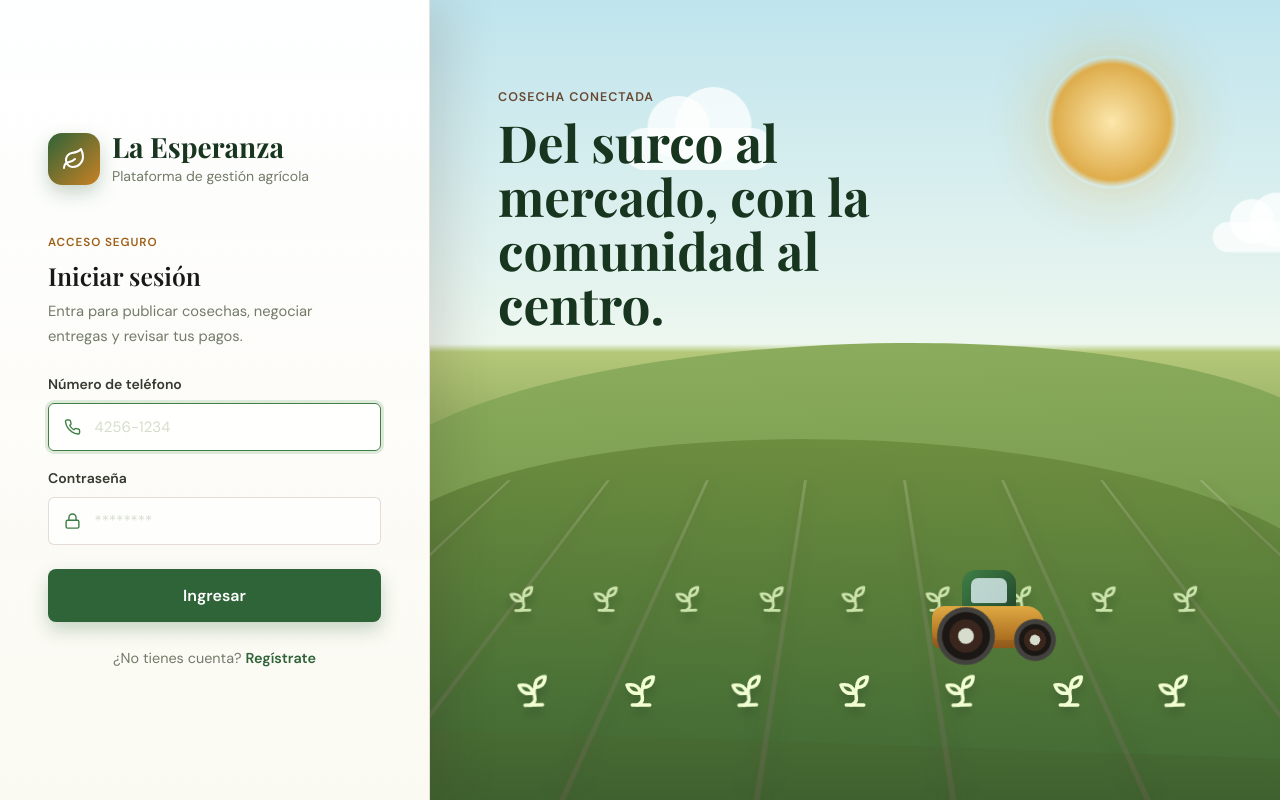
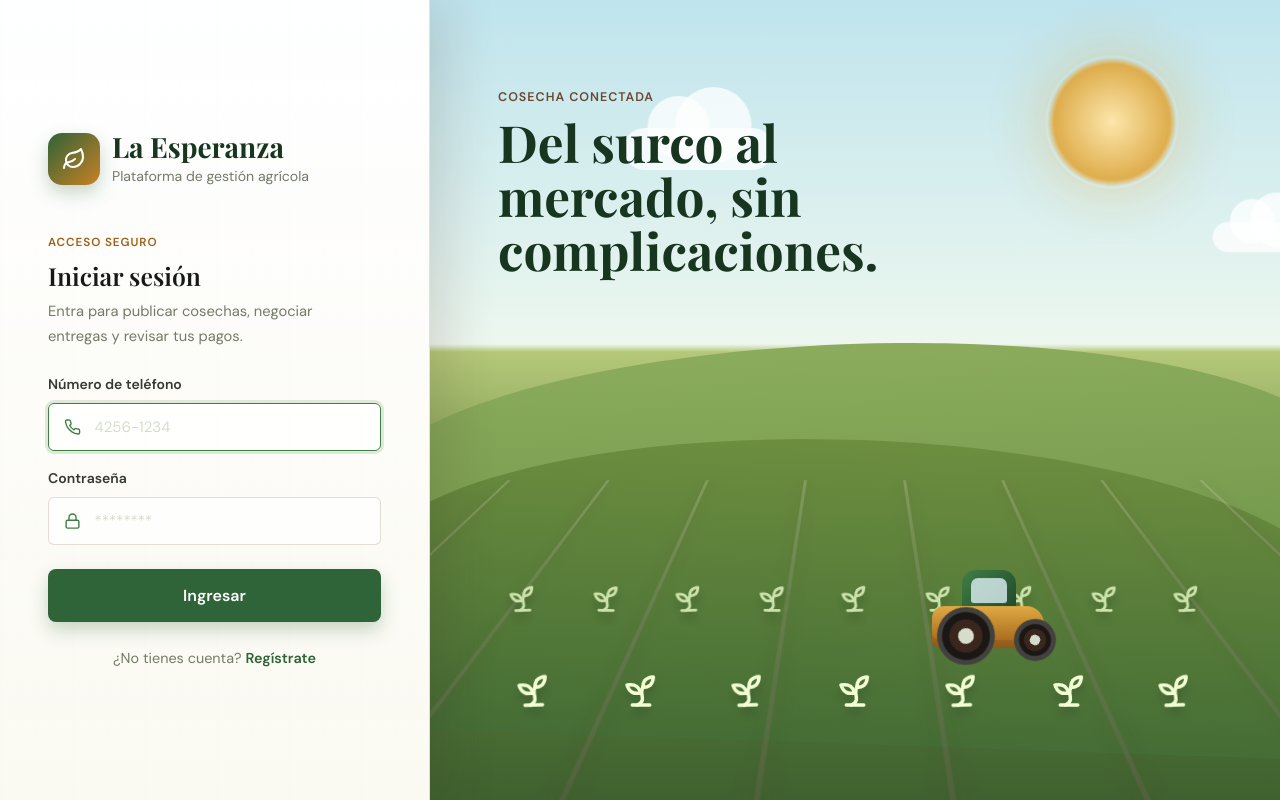
Before and after one commit to Gasel004/PROTOTIPOAS, a React (Vite) app in the folder frontend/: page /login in a window 1280 px wide. Built offline with nearby package versions, Linux system fonts and the light colour scheme; no server answers.

Commit message:
funcional.0.2

```diff
--- a/frontend/src/pages/Login.jsx
+++ b/frontend/src/pages/Login.jsx
@@ -100,7 +100,7 @@ export default function Login() {
         <div className="cloud cloud-two" />
         <div className="field-copy">
           <span>Cosecha conectada</span>
-          <strong>Del surco al mercado, con la comunidad al centro.</strong>
+          <strong>Del surco al mercado, sin complicaciones.</strong>
         </div>
         <div className="hill hill-back" />
         <div className="hill hill-front" />
--- a/frontend/src/pages/Pagos.jsx
+++ b/frontend/src/pages/Pagos.jsx
@@ -70,7 +70,7 @@ export default function Pagos() {
 
   async function actualizarEstado(id, estado) {
     try {
-      await api.put(`/pagos/${id}`, { estado });
+      await api.put(`/pagos/Q{id}`, { estado });
       setPagos(prev => prev.map(p => p.id === id ? { ...p, estado } : p));
     } catch { alert('Error al actualizar estado'); }
   }
```
Also changed, not shown: frontend/index.html (+1 -1 lines).
